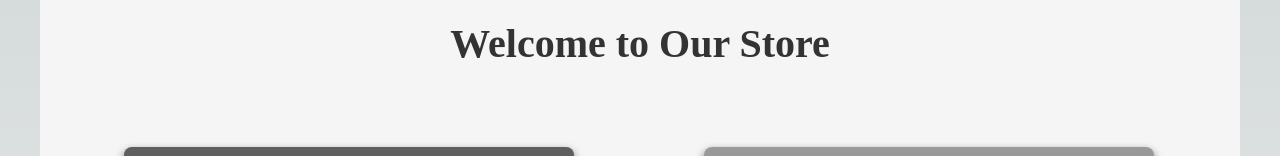
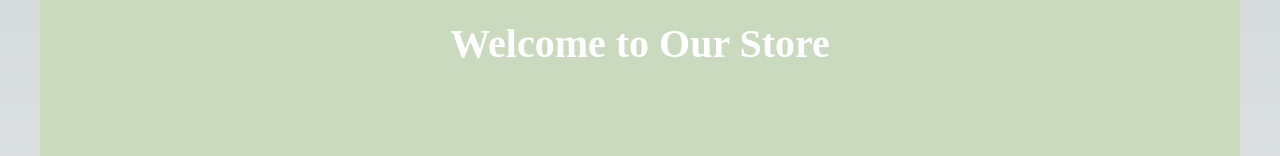
Before and after one commit to Chetan0703/GrowEasy_Project, a Next.js app: page / in a window 1280 px wide. Shown: the top 156 px of the page. Built offline with nearby package versions, Linux system fonts and the light colour scheme; grey boxes are pictures that could not be loaded.

Commit message:
Update index.module.css

```diff
--- a/pages/index.module.css
+++ b/pages/index.module.css
@@ -1,5 +1,6 @@
 .container {
-    background-color: #f5f5f5;
+  /* Gradient background with a fallback solid color */
+  background: #C9DABF;
   padding: 20px;
   min-height: 100vh;
 }
@@ -7,6 +8,15 @@
 .heading {
   text-align: center;
   font-size: 2.5rem;
-    color: #333;
-    margin-bottom: 20px;
+  color: white;
+  margin-bottom: 50px;
 }
+
+.item {
+  background-color: blue;
+}
+
+.box {
+  background-color: purple;
+  width: 250px;
+}
```
Lines whose indentation alone changed are shown as unchanged.
